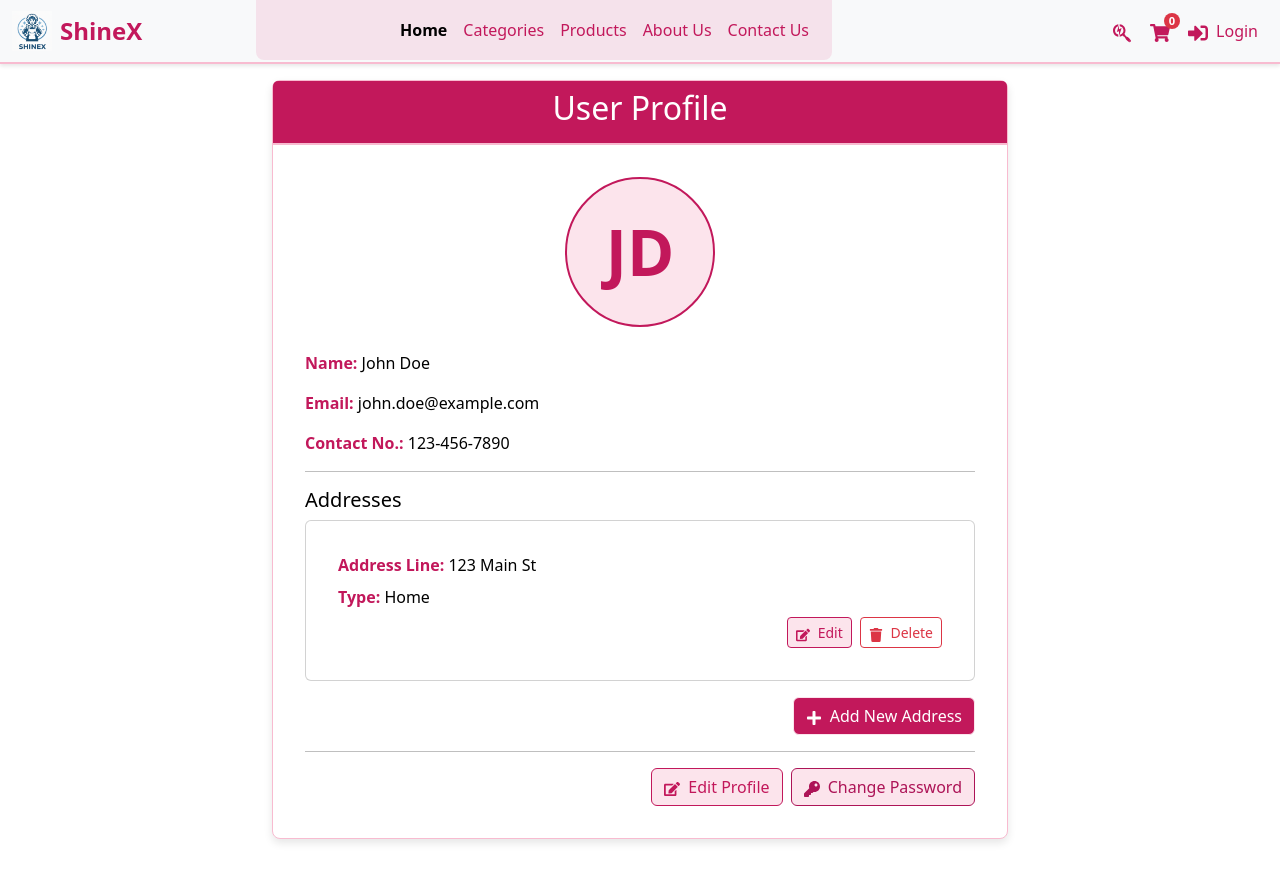
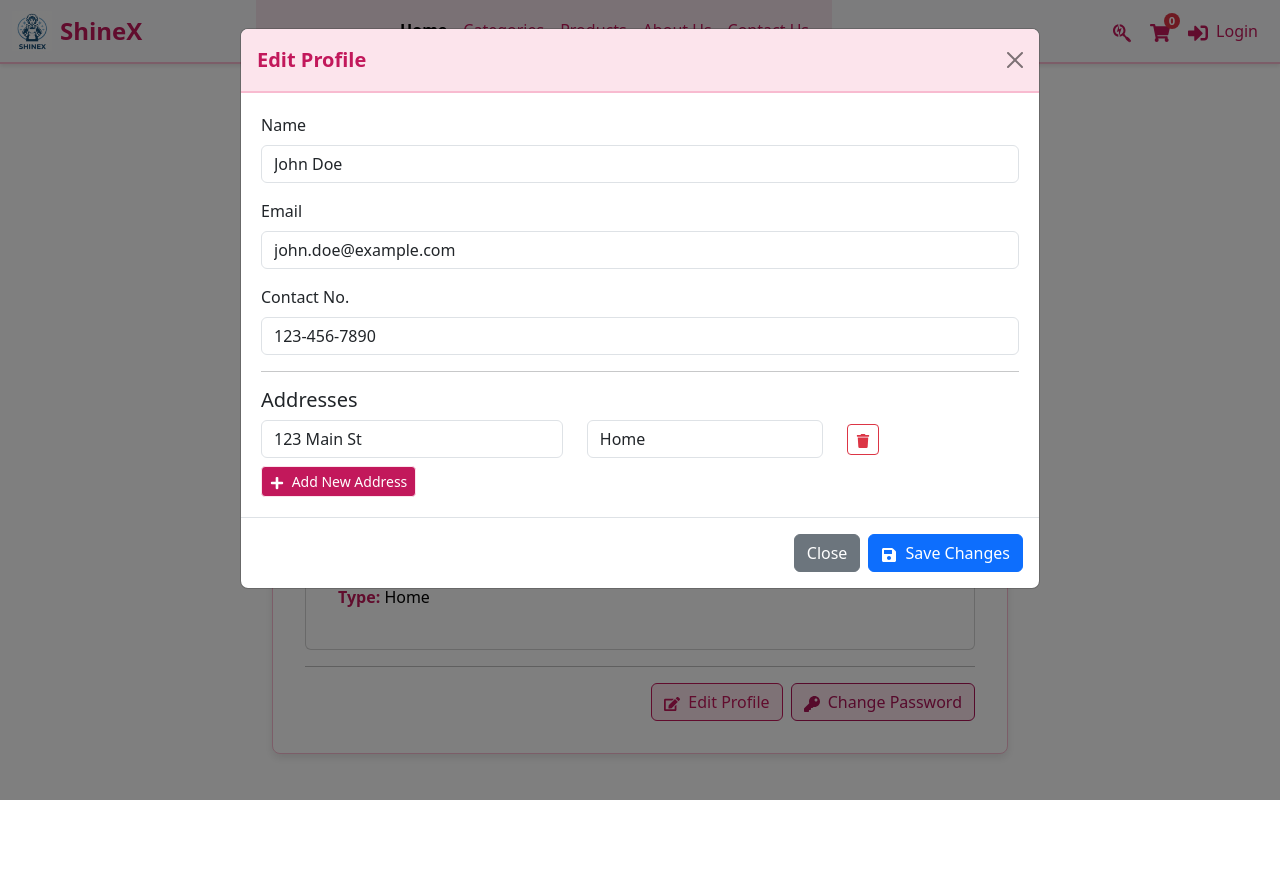
Before and after one commit to AlienMinus/encome, a React (Vite) app: page /profile in a window 1280 px wide. Both pictures are taken after a click on the button "Edit Profile". Shown: the top 882 px of the page. After the commit the page ends 802 px from the top, so only its background shows below. Built offline with nearby package versions, Linux system fonts and the light colour scheme.

Commit message:
Profile Fixed

```diff
--- /dev/null
+++ b/src/components/EditProfile.jsx
@@ -0,0 +1,120 @@
+import React, { useState, useEffect } from 'react';
+import { FaPlus, FaSave, FaTrash } from 'react-icons/fa';
+
+const EditProfile = ({ user, onSave }) => {
+  const [editedUser, setEditedUser] = useState(user);
+
+  useEffect(() => {
+    setEditedUser(user);
+  }, [user]);
+
+  const handleChange = (e) => {
+    const { name, value } = e.target;
+    setEditedUser((prevUser) => ({
+      ...prevUser,
+      [name]: value,
+    }));
+  };
+
+  const handleAddressChange = (e, index) => {
+    const { name, value } = e.target;
+    const updatedAddresses = [...editedUser.addresses];
+    updatedAddresses[index][name] = value;
+    setEditedUser((prevUser) => ({
+      ...prevUser,
+      addresses: updatedAddresses,
+    }));
+  };
+
+  const handleAddAddress = () => {
+    setEditedUser((prevUser) => ({
+      ...prevUser,
+      addresses: [...prevUser.addresses, { line: '', type: '' }],
+    }));
+  };
+
+  const handleDeleteAddress = (index) => {
+    const updatedAddresses = editedUser.addresses.filter((_, i) => i !== index);
+    setEditedUser((prevUser) => ({
+      ...prevUser,
+      addresses: updatedAddresses,
+    }));
+  };
+
+  const handleSaveChanges = () => {
+    onSave(editedUser);
+    const editProfileModal = window.bootstrap.Modal.getInstance(document.getElementById('editProfileModal'));
+    if (editProfileModal) {
+      editProfileModal.hide();
+    }
+  };
+
+  return (
+    <div className="modal fade" id="editProfileModal" tabIndex="-1" aria-labelledby="editProfileModalLabel" aria-hidden="true">
+      <div className="modal-dialog modal-lg">
+        <div className="modal-content">
+          <div className="modal-header">
+            <h5 className="modal-title" id="editProfileModalLabel">Edit Profile</h5>
+            <button type="button" className="btn-close" data-bs-dismiss="modal" aria-label="Close"></button>
+          </div>
+          <div className="modal-body">
+            <div className="mb-3">
+              <label htmlFor="name" className="form-label">Name</label>
+              <input type="text" className="form-control" id="name" name="name" value={editedUser.name} onChange={handleChange} />
+            </div>
+            <div className="mb-3">
+              <label htmlFor="email" className="form-label">Email</label>
+              <input type="email" className="form-control" id="email" name="email" value={editedUser.email} onChange={handleChange} />
+            </div>
+            <div className="mb-3">
+              <label htmlFor="contact" className="form-label">Contact No.</label>
+              <input type="text" className="form-control" id="contact" name="contact" value={editedUser.contact} onChange={handleChange} />
+            </div>
+            <hr />
+            <h5>Addresses</h5>
+            {editedUser.addresses.map((address, index) => (
+              <div key={index} className="row mb-2 align-items-center">
+                <div className="col-md-5">
+                  <input
+                    type="text"
+                    name="line"
+                    value={address.line}
+                    onChange={(e) => handleAddressChange(e, index)}
+                    className="form-control"
+                    placeholder="Address Line"
+                  />
+                </div>
+                <div className="col-md-4">
+                  <input
+                    type="text"
+                    name="type"
+                    value={address.type}
+                    onChange={(e) => handleAddressChange(e, index)}
+                    className="form-control"
+                    placeholder="Type (e.g., Home, Work)"
+                  />
+                </div>
+                <div className="col-md-1">
+                  <button className="btn btn-outline-danger btn-sm" onClick={() => handleDeleteAddress(index)}>
+                    <FaTrash />
+                  </button>
+                </div>
+              </div>
+            ))}
+            <button className="btn btn-outline-success btn-sm" onClick={handleAddAddress}>
+              <FaPlus className="me-1" /> Add New Address
+            </button>
+          </div>
+          <div className="modal-footer">
+            <button type="button" className="btn btn-secondary" data-bs-dismiss="modal">Close</button>
+            <button type="button" className="btn btn-primary" onClick={handleSaveChanges}>
+              <FaSave className="me-1" /> Save Changes
+            </button>
+          </div>
+        </div>
+      </div>
+    </div>
+  );
+};
+
+export default EditProfile;
--- a/src/pages/Profile.jsx
+++ b/src/pages/Profile.jsx
@@ -2,12 +2,10 @@ import React, { useState } from "react";
 import {
   FaEdit,
   FaKey,
-  FaPlus,
-  FaTrash,
-  FaSave,
-  FaTimes,
 } from "react-icons/fa";
 import "../App.css";
+import EditProfile from "../components/EditProfile";
+
 const Profile = () => {
   const [user, setUser] = useState({
     name: "John Doe",
@@ -22,64 +20,6 @@ const Profile = () => {
     ],
   });
 
-  const [editingAddressIndex, setEditingAddressIndex] = useState(null);
-  const [editedAddress, setEditedAddress] = useState(null);
-
-  const handleAddAddress = () => {
-    const newAddress = { line1: "", type: "" };
-    setUser((prevUser) => ({
-      ...prevUser,
-      addresses: [...prevUser.addresses, newAddress],
-    }));
-    setEditingAddressIndex(user.addresses.length);
-    setEditedAddress(newAddress);
-  };
-
-  const handleEditAddress = (index) => {
-    setEditingAddressIndex(index);
-    setEditedAddress({ ...user.addresses[index] });
-  };
-
-  const handleDeleteAddress = (index) => {
-    setUser((prevUser) => ({
-      ...prevUser,
-      addresses: prevUser.addresses.filter((_, i) => i !== index),
-    }));
-  };
-
-  const handleSaveAddress = (index) => {
-    const isAddressTypeTaken = user.addresses.some(
-      (address, i) => i !== index && address.type === editedAddress.type
-    );
-
-    if (isAddressTypeTaken) {
-      alert("Address type already exists. Please choose a different type.");
-      return;
-    }
-
-    const updatedAddresses = [...user.addresses];
-    updatedAddresses[index] = editedAddress;
-    setUser((prevUser) => ({
-      ...prevUser,
-      addresses: updatedAddresses,
-    }));
-    setEditingAddressIndex(null);
-    setEditedAddress(null);
-  };
-
-  const handleCancelEdit = () => {
-    if (editedAddress.line === "" && editedAddress.type === "") {
-      handleDeleteAddress(editingAddressIndex);
-    }
-    setEditingAddressIndex(null);
-    setEditedAddress(null);
-  };
-
-  const handleAddressChange = (e) => {
-    const { name, value } = e.target;
-    setEditedAddress((prev) => ({ ...prev, [name]: value }));
-  };
-
   const getInitials = (name) => {
     const nameParts = name.split(" ");
     if (nameParts.length > 1) {
@@ -92,6 +32,7 @@ const Profile = () => {
 
   return (
     <>
+      <EditProfile user={user} onSave={setUser} />
       <div className="container mb-5">
         <div className="row justify-content-center">
           <div className="col-md-8">
@@ -131,45 +72,7 @@ const Profile = () => {
                 {user.addresses.map((address, index) => (
                   <div key={index} className="card mb-3">
                     <div className="card-body">
-                      {editingAddressIndex === index ? (
-                        <div>
-                          <div className="mb-2">
-                            <strong>Address Line:</strong>
-                            <input
-                              type="text"
-                              name="line"
-                              value={editedAddress.line}
-                              onChange={handleAddressChange}
-                              className="form-control"
-                            />
-                          </div>
-                          <div className="mb-2">
-                            <strong>Type:</strong>
-                            <input
-                              type="text"
-                              name="type"
-                              value={editedAddress.type}
-                              onChange={handleAddressChange}
-                              className="form-control"
-                            />
-                          </div>
-                          <div className="d-flex justify-content-end">
-                            <button
-                              className="btn btn-sm btn-outline-success me-2"
-                              onClick={() => handleSaveAddress(index)}
-                            >
-                              <FaSave className="me-1" /> Save
-                            </button>
-                            <button
-                              className="btn btn-sm btn-outline-danger"
-                              onClick={handleCancelEdit}
-                            >
-                              <FaTimes className="me-1" /> Cancel
-                            </button>
-                          </div>
-                        </div>
-                      ) : (
-                        <div>
+                      <div>
                           <div className="mb-2">
                             <strong>Address Line:</strong> {address.line}
                           </div>
@@ -177,40 +80,24 @@ const Profile = () => {
                           <div className="mb-2">
                             <strong>Type:</strong> {address.type}
                           </div>
-                          <div className="d-flex justify-content-end">
-                            <button
-                              className="btn btn-sm btn-outline-primary me-2"
-                              onClick={() => handleEditAddress(index)}
-                            >
-                              <FaEdit className="me-1" /> Edit
-                            </button>
-                            <button
-                              className="btn btn-sm btn-outline-danger"
-                              onClick={() => handleDeleteAddress(index)}
-                            >
-                              <FaTrash className="me-1" /> Delete
-                            </button>
-                          </div>
                         </div>
-                      )}
                     </div>
                   </div>
                 ))}
-                <div className="d-flex justify-content-end mb-3">
-                  <button
-                    className="btn btn-outline-success"
-                    onClick={handleAddAddress}
-                    disabled={editingAddressIndex !== null}
-                  >
-                    <FaPlus className="me-1" /> Add New Address
-                  </button>
-                </div>
                 <hr />
                 <div className="d-flex justify-content-end">
-                  <button className="btn btn-outline-primary me-2">
+                  <button
+                    className="btn btn-outline-primary me-2"
+                    data-bs-toggle="modal"
+                    data-bs-target="#editProfileModal"
+                  >
                     <FaEdit className="me-1" /> Edit Profile
                   </button>
-                  <button className="btn btn-outline-secondary">
+                  <button
+                    className="btn btn-outline-secondary"
+                    data-bs-toggle="modal"
+                    data-bs-target="#passwordResetModal"
+                  >
                     <FaKey className="me-1" /> Change Password
                   </button>
                 </div>
@@ -223,4 +110,5 @@ const Profile = () => {
   );
 };
 
+
 export default Profile;
```
